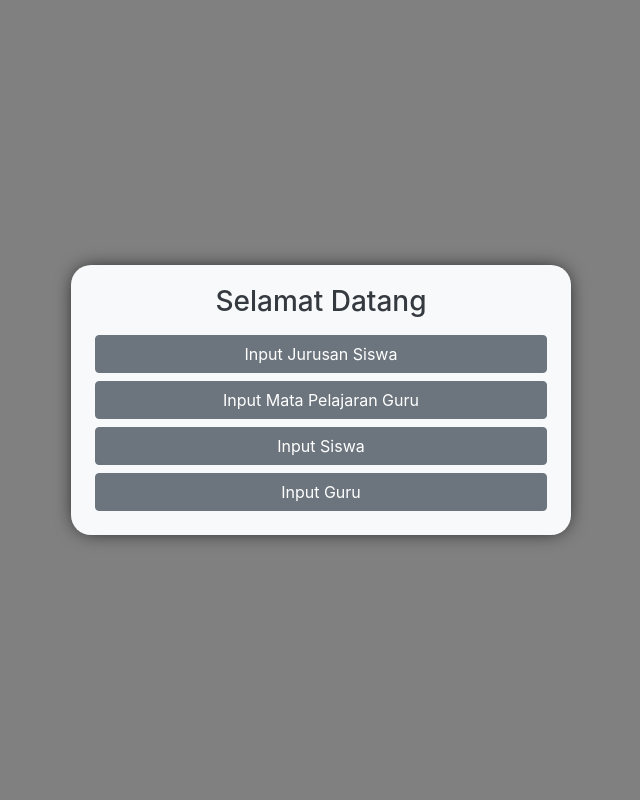
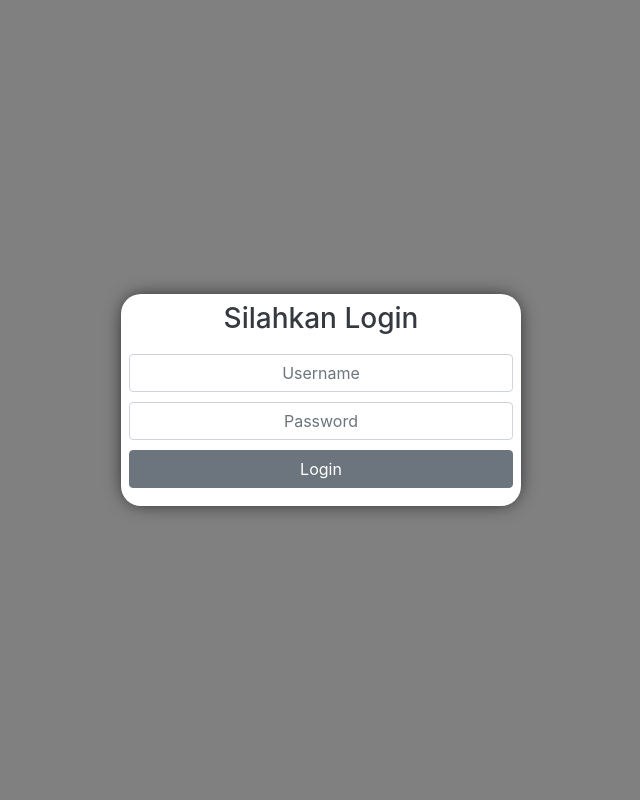
Before and after one commit to ikr4-m/database-si-sekolah, a PHP site: page / in a window 1280 px wide. Shown: the whole page, without its empty margins (319-959 px from the left). Run offline with PHP 8.4, Linux system fonts and the light colour scheme.

Commit message:
Update revisi

```diff
--- a/guru.php
+++ b/guru.php
@@ -7,9 +7,9 @@
     <meta http-equiv="X-UA-Compatible" content="ie=edge">
     <title>Guru</title>
     <?php
-    require './constant.php';
-    require './connection.php';
-    require './guru/modal.php';
+    require '../constant.php';
+    require '../connection.php';
+    require '../guru/modal.php';
     ?>
 </head>
 
--- a/guru/add.php
+++ b/guru/add.php
@@ -12,7 +12,7 @@ $alamat = mysqli_real_escape_string($_MYSQLI, $_POST['alamat']);
 
 $checkKembar = mysqli_query($_MYSQLI, "SELECT * FROM tbl_guru WHERE nip='$nip'");
 if (mysqli_num_rows($checkKembar) > 0) {
-    die('<script>alert("Kode kembar! Silahkan dicek kembali.");document.location = "../jurusan.php";</script>');
+    die('<script>alert("Kode kembar! Silahkan dicek kembali.");document.location = "../guru.php";</script>');
 }
 
 $query = mysqli_query($_MYSQLI, "INSERT INTO tbl_guru (nip, nama, id_mapel, alamat) VALUES ('$nip','$nama', '$id_mapel', '$alamat')");
--- a/index.php
+++ b/index.php
@@ -5,34 +5,61 @@
     <meta charset="UTF-8">
     <meta name="viewport" content="width=device-width, initial-scale=1.0">
     <meta http-equiv="X-UA-Compatible" content="ie=edge">
-    <title>Menu Utama</title>
-    <?php require './constant.php' ?>
+    <title>Login</title>
+    <?php
+    require './constant.php';
+    require './connection.php';
+    session_start();
+    if (!empty($_SESSION['si-login'])) {
+        header('Location: dashboard.php');
+    }
+    ?>
 </head>
 
 <style>
-    .main-menu {
-        width: 500px;
+    .login-box {
+        background-color: white;
+        width: 400px;
         border-radius: 20px;
         box-shadow: 0px 0px 20px -5px black;
     }
+
+    .login-box h3 {
+        margin-bottom: 19px;
+    }
+
+    .form input {
+        text-align: center !important;
+        margin-bottom: 10px;
+    }
 </style>
 
-<body style="background-color:grey">
-    <div style="height:100vh" class="container-fluid d-flex">
-        <div class="main-menu bg-light px-4 pb-4 pt-1 m-auto">
-            <h3 class="text-dark w-100 text-center my-3">Selamat Datang</h3>
-            <a href="jurusan.php">
-                <button class="btn btn-secondary btn-block mb-2">Input Jurusan Siswa</button>
-            </a>
-            <a href="mapel.php">
-                <button class="btn btn-secondary btn-block mb-2">Input Mata Pelajaran Guru</button>
-            </a>
-            <a href="siswa.php">
-                <button class="btn btn-secondary btn-block mb-2">Input Siswa</button>
-            </a>
-            <a href="guru.php">
-                <button class="btn btn-secondary btn-block">Input Guru</button>
-            </a>
+<body style="background-color:grey;overflow:hidden;">
+    <div class="container d-flex" style="height:100vh">
+        <div class="login-box m-auto p-2">
+            <h3 class="w-100 text-center text-dark">
+                Silahkan Login
+            </h3>
+            <form class="form" method="POST" action="index.php">
+                <input type="text" name="username" id="username" placeholder="Username" class="form-control">
+                <input type="password" name="password" id="password" placeholder="Password" class="form-control">
+                <input type="submit" value="Login" class="btn btn-secondary btn-block">
+                <?php
+                if (!empty($_POST['username'])) {
+                    require './connection.php';
+                    $password = md5($_POST['password']);
+                    $query = mysqli_query($_MYSQLI, "SELECT * FROM tbl_admin WHERE username='$_POST[username]' AND password='$password'");
+                    if (mysqli_num_rows($query) > 0) {
+                        $_SESSION['si-login'] = true;
+                        $_SESSION['si-username'] = $_POST['username'];
+                        echo '<script>alert("Login berhasil!");document.location="dashboard.php";</script>';
+                    } else {
+                        echo '<script>alert("Login gagal!");document.location="index.php";</script>';
+                        session_destroy();
+                    }
+                }
+                ?>
+            </form>
         </div>
     </div>
 </body>
--- a/jurusan.php
+++ b/jurusan.php
@@ -9,11 +9,11 @@
     <?php
     require './constant.php';
     require './connection.php';
+    require './jurusan/modal.php';
     ?>
 </head>
 
 <body>
-    <?php require './jurusan/modal.php' ?>
     <div class="container">
         <br><br>
         <h1 class="w-100 text-center">
--- /dev/null
+++ b/logout.php
@@ -0,0 +1,4 @@
+<?php
+session_start();
+session_destroy();
+header('Location: index.php');
```
Also changed, not shown: dashboard.php (added, +49 -0 lines).
